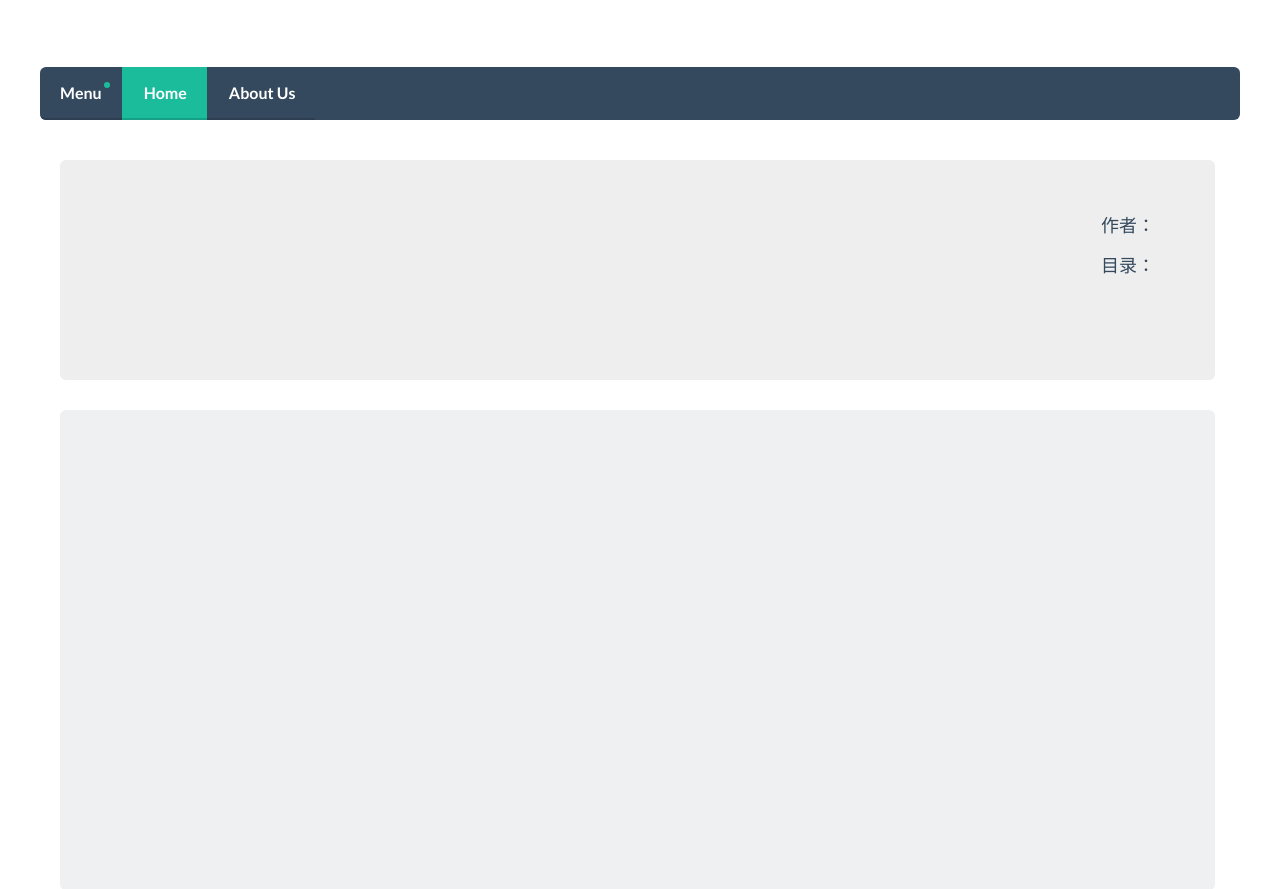
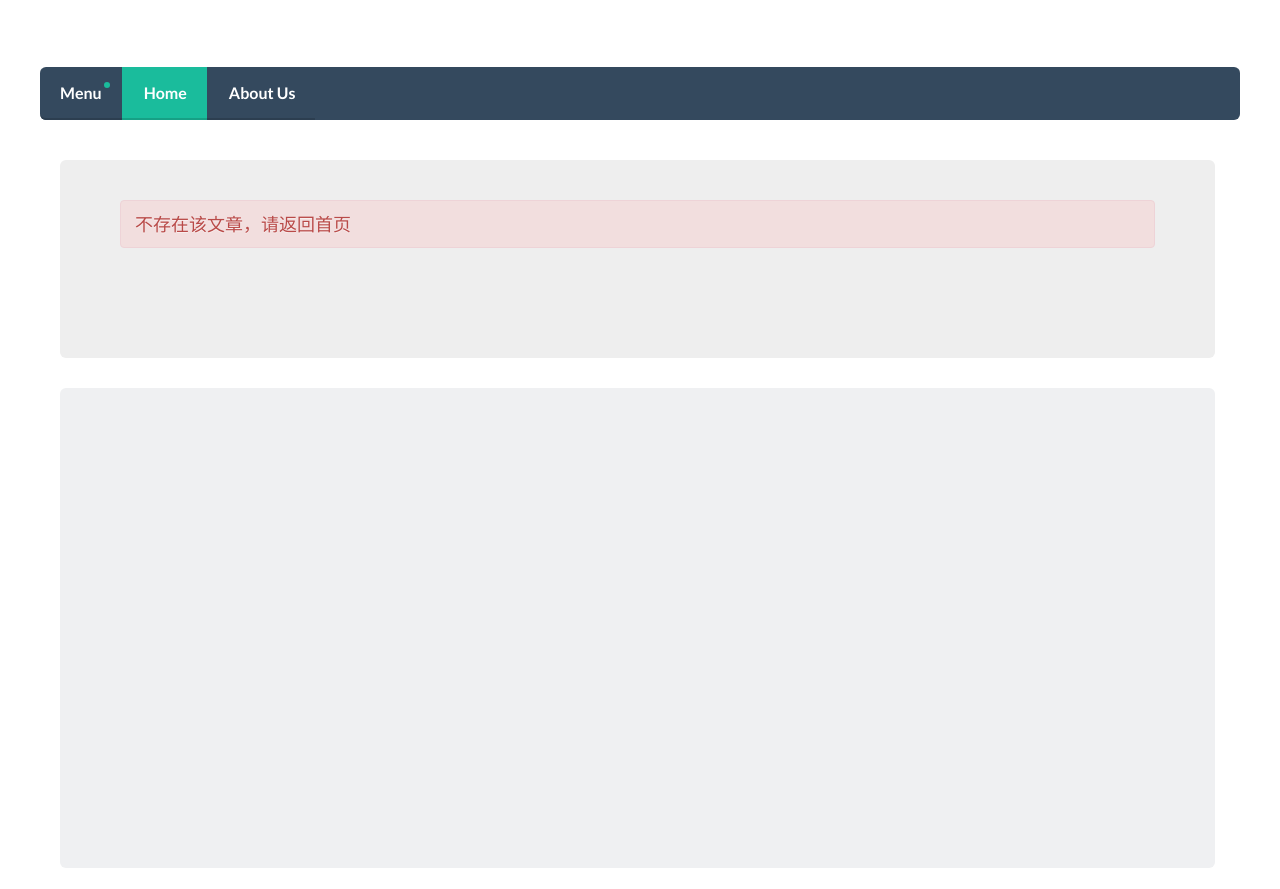
Before and after one commit to lqzerogg/lightinblog, a PHP site: page /template/article/article.html in a window 1280 px wide. Shown: the part 439-1328 px from the top of the page. Run offline with PHP 8.4, Linux system fonts and the light colour scheme; data that the repository does not hold is empty.

Commit message:
add something in article.html

```diff
--- a/template/article/article.css
+++ b/template/article/article.css
@@ -95,3 +95,14 @@ footer {
 footer p {
     margin: 0;
 }
+.none {
+    display: none;
+}
+.loading-text {
+    margin-top: 10px;
+    font-size: 20px;
+    font-weight: bold;
+}
+.loading {
+    text-align: center;
+}
--- a/template/article/article.html
+++ b/template/article/article.html
@@ -42,7 +42,7 @@
                           </a>
                         </li>
                         <li class="active">
-                          <a href="#fakelink">
+                          <a href="../index/index.html">
                             Home
                             <span class="navbar-unread">1</span>
                           </a>
@@ -63,13 +63,17 @@
         <div class="row demo-tiles">
             <article>
               <div class="hero-unit">
-                <p class="error none text-error"></p>
-                <h1 class="caption"></h1>
-                <p class="author offset6">
+                <p class="alert alert-error none"></p>
+                <div class="loading">
+                  <img src="../lib/images/icons/loading.png" alt="加载中">
+                  <p class="loading-text">书写中，请稍后</p>
+                </div>
+                <h1 class="caption none"></h1>
+                <p class="author offset6 none">
                   <span class="small">作者：</span>
                   <strong class="text"></strong>
                 </p>
-                <p class="category offset6">
+                <p class="category offset6 none">
                   <span class="small">目录：</span>
                   <span class="text"></span>
                 </p>
--- a/template/article/article.js
+++ b/template/article/article.js
@@ -38,25 +38,34 @@ $(function() {
 					id: args["id"]
 				};
 
-			$.get(url, getArgs, this.callback, "json");
+			if(getArgs["id"]) {
+				$.get(url, getArgs, this.callback, "json");
+			}else {
+				this.callback();
+			}
 		},
+
+		/**
+		 * @description
+		 */
 
 		/**
 		 * @description 回调方法
 		 */
 		callback: function(json) {
-
+			console.log(json);
 			var $heroUnit = $(".hero-unit"),
 				$content = $(".content");
-
-			if(json) {
-				$heroUnit.find(".caption").html(json[0]["title"]);
-				$heroUnit.find(".author .text").html(json[0]["author"]);
-				$heroUnit.find(".category .text").html(json[0]["category"]);
+			if(json && json.length > 0) {
+				$heroUnit.find(".caption").removeClass("none").html(json[0]["title"]);
+				$heroUnit.find(".author").removeClass("none").find(".text").html(json[0]["author"]);
+				$heroUnit.find(".category").removeClass("none").find(".text").html(json[0]["category"]);
 				$content.html(json[0]["contents"]);
 			}else {
-				$heroUnit.find(".error").removeClass("none").html("不存在该文章，请返回首页");
+				$heroUnit.find(".alert").removeClass("none").html("不存在该文章，请返回首页");
 			}
+
+			$(".loading").addClass("none");
 		}
 	};
 
--- a/template/php/blog.php
+++ b/template/php/blog.php
@@ -6,9 +6,10 @@
 			echo "error";
 	}
     $data = [];
-    $id = 1;
+    $id = $_GET["id"];
 	$sql="select
 		 a.title,
+		 a.id,
 		 a.author,
 		 a.category,
 		 a.address,
@@ -16,10 +17,14 @@
 		from article a
 		where a.id is not null and a.id in (".$id.") ";
 	$result=$db->query($sql);
+	if($result->num_rows == 0) {
+		echo 0;
+	}else {
 		$num_results=$result->num_rows;
 		$row=$result->fetch_assoc();
 		$contents = file_get_contents($row['address']);
 		$out=array(
+			'id'=>$row['id'],
 			'title'=>$row['title'],
 			'author'=>$row['author'],
 			'category'=>$row['category'],
@@ -27,4 +32,6 @@
 			);
 	    array_push($data,$out);
 		echo json_encode($data);
+	}
+
 ?>
```
Also changed, not shown: template/index/base.css (line endings or trailing spaces). Lines whose indentation alone changed are shown as unchanged.
